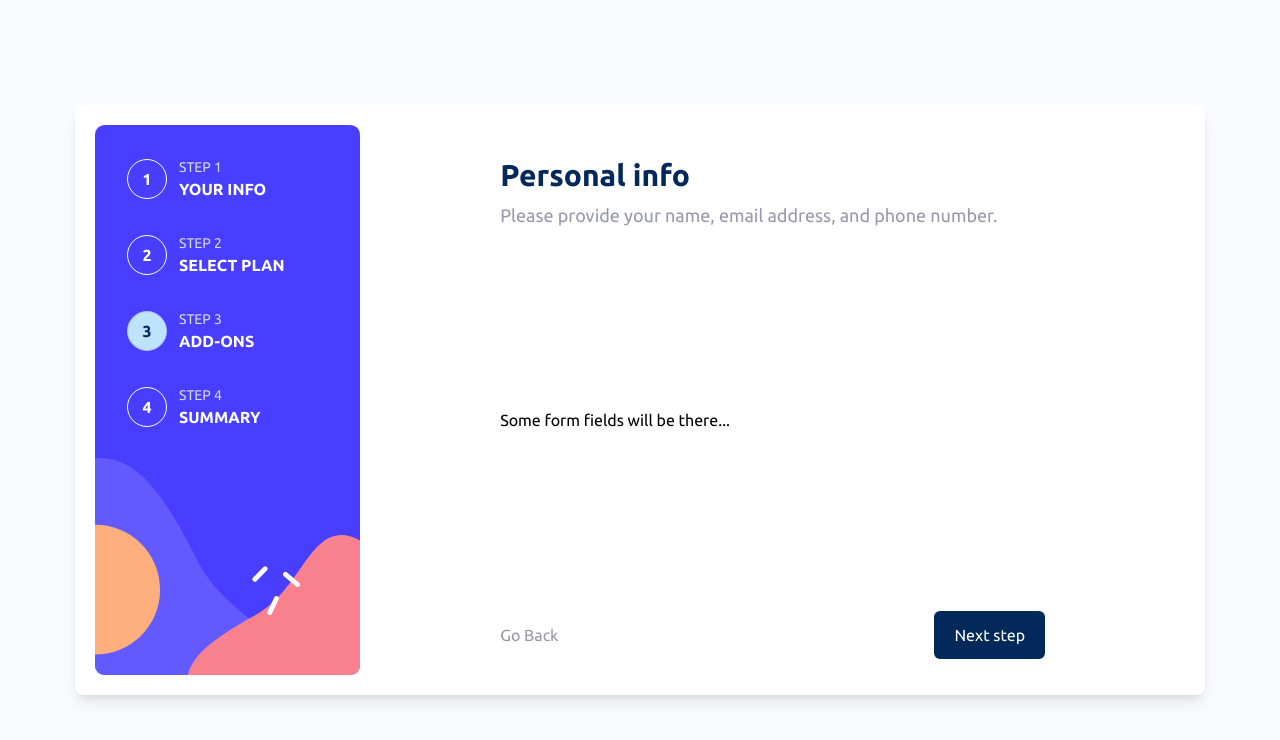
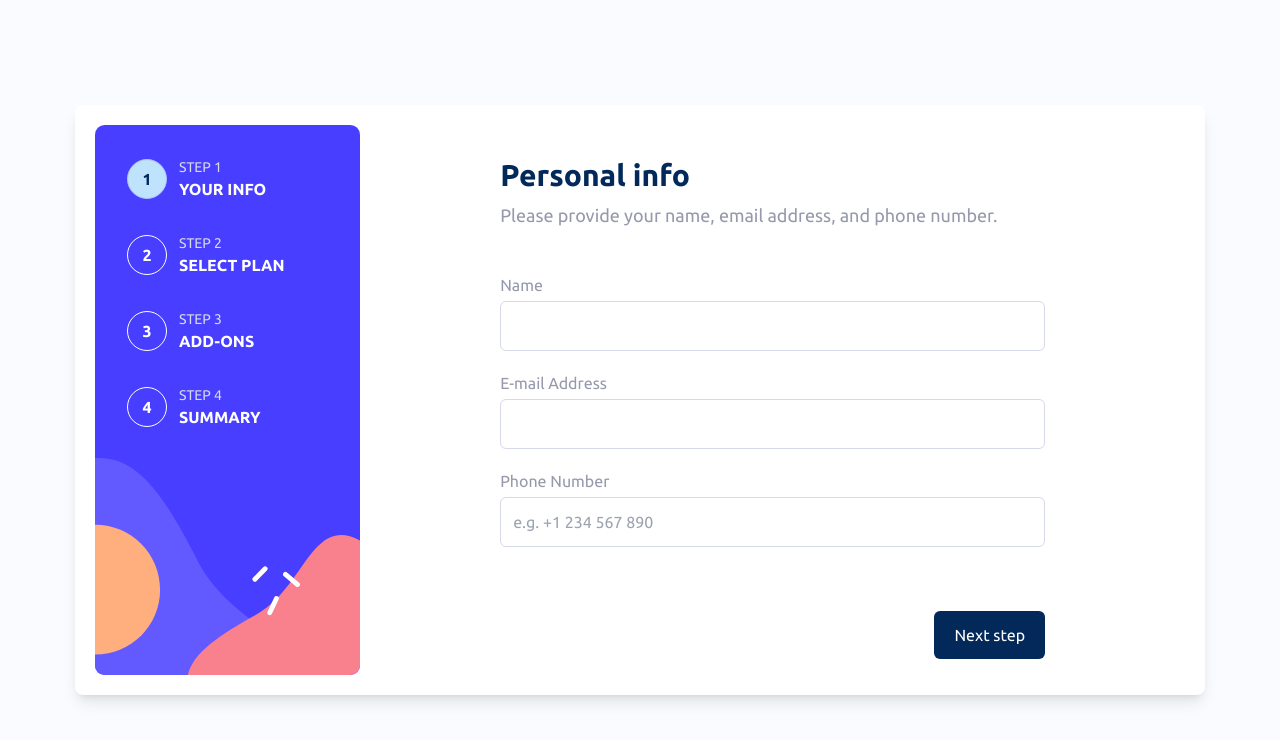
Before and after one commit to jzaplet/saas-checkout, a React (Vite) app: page / in a window 1280 px wide. Shown: the top 740 px of the page. Built offline with nearby package versions, Linux system fonts and the light colour scheme.

Commit message:
Added state-management & refactored

```diff
--- a/package.json
+++ b/package.json
@@ -9,8 +9,12 @@
     "preview": "vite preview"
   },
   "dependencies": {
+    "@hookform/resolvers": "^3.1.0",
+    "jotai": "^2.0.4",
     "react": "^18.2.0",
-    "react-dom": "^18.2.0"
+    "react-dom": "^18.2.0",
+    "react-hook-form": "^7.43.9",
+    "yup": "^1.1.1"
   },
   "devDependencies": {
     "@types/react": "^18.0.28",
--- a/src/App.tsx
+++ b/src/App.tsx
@@ -1,24 +1,38 @@
+import React from 'react';
+import SideBarDesktop from './../assets/images/bg-sidebar-desktop.svg';
 import PersonalInfo from './components/PersonalInfo';
-import SideBarDesktop from './../assets/images/bg-sidebar-desktop.svg';
+import SelectPlan from './components/SelectPlan';
 import Step from './components/stepper/Step';
+import { step } from './store/store';
+import { useAtom } from 'jotai';
 
 function App() {
+  const [currentStep] = useAtom(step);
+  const steps: string[] = ['Your info', 'Select plan', 'Add-ons', 'Summary'];
+
+  const components = {
+    1: PersonalInfo,
+    2: SelectPlan,
+  };
+
   return (
     <div className="mx-auto w-[1130px] p-5 flex bg-white shadow-lg rounded-lg">
       <div className="w-[275px] relative">
         <img src={SideBarDesktop} alt="Checkout BG" />
         <div className="absolute inset-0 p-8">
           <div className="flex flex-col gap-y-8">
-            <Step step={1} name="Your info" active={false} />
-            <Step step={2} name="Select plan" active={false} />
-            <Step step={3} name="Add-ons" active={true} />
-            <Step step={4} name="Summary" active={false} />
+            {steps.map((step, i) => (
+              <Step step={i + 1} name={step} active={i === currentStep - 1} key={i} />
+            ))}
           </div>
         </div>
       </div>
       <div className="flex justify-center w-[855px]">
         <div className="w-[545px]">
-          <PersonalInfo />
+          {
+            // @ts-ignore
+            React.createElement(components[currentStep])
+          }
         </div>
       </div>
     </div>
--- a/src/components/PersonalInfo.tsx
+++ b/src/components/PersonalInfo.tsx
@@ -1,17 +1,56 @@
-import Header from './context/Header';
-import Footer from './context/Footer';
+import { useForm } from 'react-hook-form';
+import { useAtom } from 'jotai';
+import { yupResolver } from '@hookform/resolvers/yup';
+import * as yup from 'yup';
+import Header from './section/Header';
+import NavButtons from './stepper/NavButtons';
+import TextInput from './forms/inputs/TextInput';
+import { personalData, step } from '../store/store';
 
-function nextStep(): void {
-  console.log('next step');
-}
+type FormValues = {
+  name: string;
+  email: string;
+  phone: string;
+};
+
+// Todo: regex for email & phone
+const schema = yup.object({
+  name: yup.string().required('Name is required'),
+  email: yup.string().email('Email is not valid').required('Email is required'),
+  phone: yup.string().required('Phone is required'),
+});
 
 function PersonalInfo(): JSX.Element {
+  const [, setStep] = useAtom(step);
+  const [pData, setPersonalData] = useAtom(personalData);
+
+  const {
+    register,
+    handleSubmit,
+    formState: { errors },
+  } = useForm<FormValues>({ resolver: yupResolver(schema), values: pData });
+
+  const onSubmit = handleSubmit((data) => {
+    setPersonalData(data);
+    setStep(2);
+  });
+
   return (
-    <div className="grid grid-cols-1 gap-4 place-content-between h-full">
+    <form onSubmit={onSubmit} className="grid grid-cols-1 place-content-between h-full">
       <Header title="Personal info" description="Please provide your name, email address, and phone number." />
-      <div>Some form fields will be there...</div>
-      <Footer step={2} btnText="Next step" btnHandler={nextStep} />
-    </div>
+      <div>
+        <TextInput label="Name" fieldName="name" error={errors.name} register={register} />
+        <TextInput label="E-mail Address" fieldName="email" error={errors.email} register={register} />
+        <TextInput
+          label="Phone Number"
+          fieldName="phone"
+          placeholder="e.g. +1 234 567 890"
+          error={errors.phone}
+          register={register}
+        />
+      </div>
+      <NavButtons btnText="Next step" />
+    </form>
   );
 }
 
--- /dev/null
+++ b/src/components/SelectPlan.tsx
@@ -0,0 +1,14 @@
+import Header from './section/Header';
+import NavButtons from './stepper/NavButtons';
+
+function SelectPlan(): JSX.Element {
+  return (
+    <div className="grid grid-cols-1 place-content-between h-full">
+      <Header title="Select your plan" description="You have the option of monthly or yearly billng." />
+      <div>...</div>
+      <NavButtons btnText="Next step" />
+    </div>
+  );
+}
+
+export default SelectPlan;
--- a/src/components/context/Footer.tsx
+++ /dev/null
@@ -1,31 +0,0 @@
-type Props = {
-  step: number;
-  btnText: string;
-  btnHandler: () => void;
-};
-
-function stepBack(): void {
-  console.log('step back');
-}
-
-function Footer(props: Props): JSX.Element {
-  return (
-    <div className="flex place-content-between mb-4 w-full">
-      {props.step > 1 ? (
-        <button onClick={stepBack} className="text-cool-gray">
-          Go Back
-        </button>
-      ) : (
-        <span></span>
-      )}
-      <button
-        onClick={props.btnHandler}
-        className="rounded-md bg-marine-blue text-white px-5 py-3 hover:bg-purplish-blue transition-colors duration-300"
-      >
-        Next step
-      </button>
-    </div>
-  );
-}
-
-export default Footer;
--- /dev/null
+++ b/src/components/forms/inputs/TextInput.tsx
@@ -0,0 +1,39 @@
+import { FieldError, UseFormRegister } from 'react-hook-form';
+
+type Props = {
+  label: string;
+  fieldName: string;
+  error: FieldError | undefined;
+  register: UseFormRegister<any>;
+  placeholder?: string;
+};
+
+function TextInput(props: Props): JSX.Element {
+  return (
+    <div className="mb-5">
+      <div className="flex place-content-between text-cool-gray font-sm mb-1">
+        <label htmlFor="name">{props.label}</label>
+        {props.error && <span className="text-strawberry-red font-bold">{props.error.message}</span>}
+      </div>
+      <input
+        {...props.register(props.fieldName)}
+        placeholder={props.placeholder}
+        type="text"
+        id="name"
+        className={[
+          'p-3',
+          'w-full',
+          'rounded-md',
+          'border-light-gray',
+          'border active:border focus:border',
+          'active:border-marine-blue focus:border-marine-blue',
+          props.error
+            ? 'border-strawberry-red active:border-strawberry-red focus:border-strawberry-red focus:ring-1 focus:ring-strawberry-red'
+            : '',
+        ].join(' ')}
+      />
+    </div>
+  );
+}
+
+export default TextInput;
--- /dev/null
+++ b/src/components/stepper/NavButtons.tsx
@@ -0,0 +1,34 @@
+import { useAtom } from 'jotai';
+import { step } from '../../store/store';
+
+type Props = {
+  btnText: string;
+};
+
+function NavButtons(props: Props): JSX.Element {
+  const [currentStep, setStep] = useAtom(step);
+
+  function stepBack(): void {
+    setStep(currentStep - 1);
+  }
+
+  return (
+    <div className="flex place-content-between mb-4 w-full">
+      {currentStep > 1 ? (
+        <button type="button" onClick={stepBack} className="text-cool-gray">
+          Go Back
+        </button>
+      ) : (
+        <span></span>
+      )}
+      <button
+        type="submit"
+        className="rounded-md bg-marine-blue text-white px-5 py-3 hover:bg-purplish-blue transition-colors duration-300"
+      >
+        {props.btnText}
+      </button>
+    </div>
+  );
+}
+
+export default NavButtons;
--- /dev/null
+++ b/src/store/store.ts
@@ -0,0 +1,14 @@
+/**
+ * Copyright (c) 2023 Strategio Digital s.r.o.
+ * @author Jiří Zapletal (https://strategio.dev, jz@strategio.dev)
+ */
+
+import { atom } from 'jotai';
+
+export const step = atom(1);
+
+export const personalData = atom({
+  name: '',
+  email: '',
+  phone: '',
+});
```
Also changed, not shown: src/components/section/Header.tsx (renamed from src/components/context/Header.tsx), 1 other file (tests, documents, lock files or other folders).
